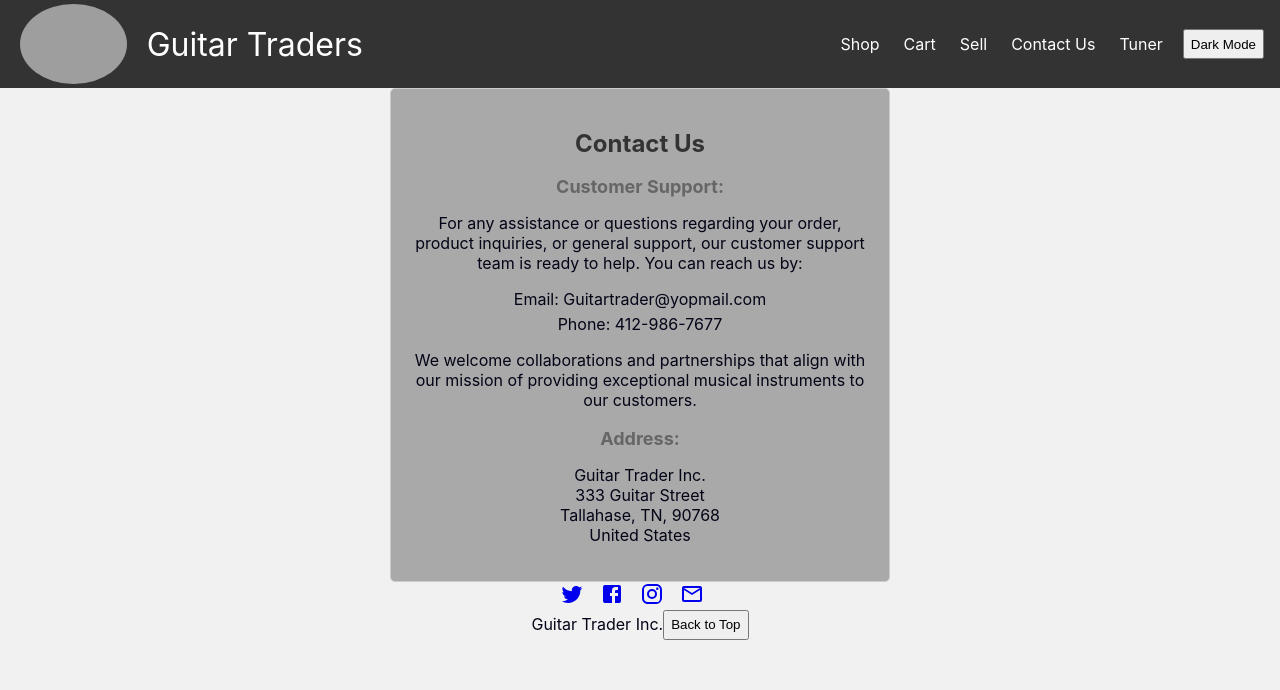
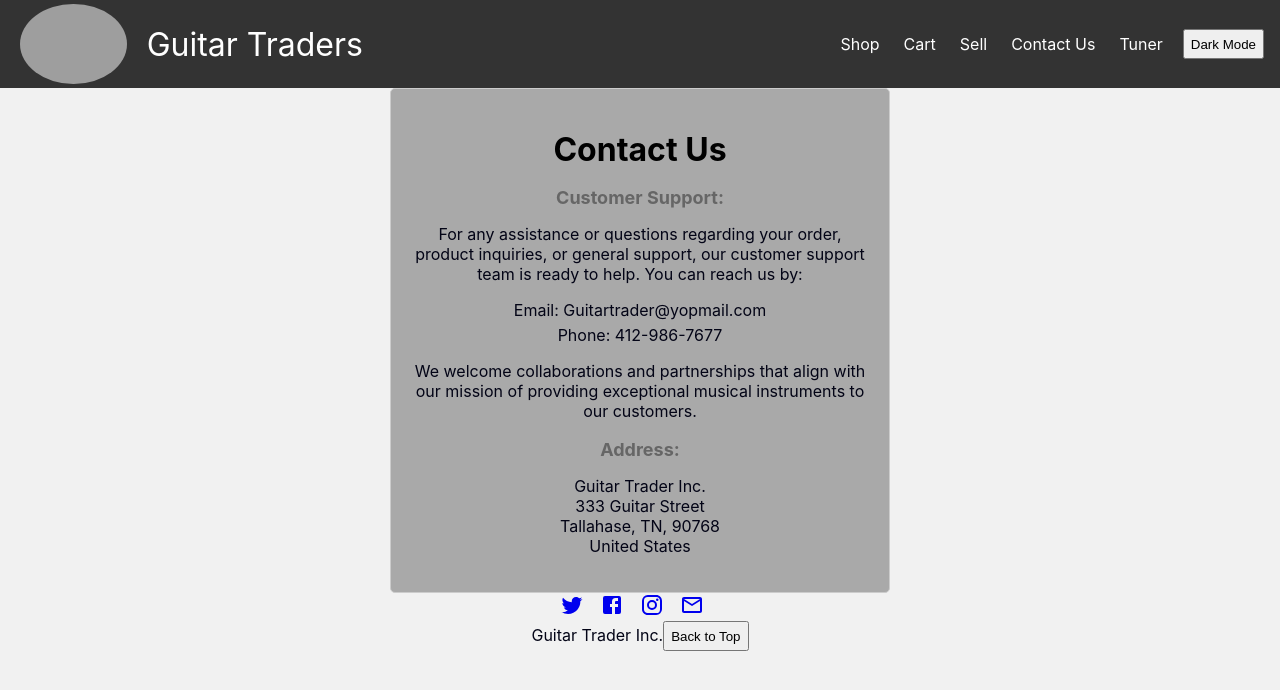
Before and after one commit to riverferguson/phase-2-project, a React (Create React App) app in the folder phase-2-project/: page /guitars/contact in a window 1280 px wide. Shown: the top 690 px of the page. Built offline with nearby package versions, Linux system fonts and the light colour scheme; data requests are answered from the project's data file; grey boxes are pictures that could not be loaded.

Commit message:
update h1 for all pages to be uniform font size / color

```diff
--- a/phase-2-project/src/components/Cart.css
+++ b/phase-2-project/src/components/Cart.css
@@ -12,3 +12,7 @@
   .cart-header {
     text-align: center;
   }
+
+  .cart h1 {
+    font-size: 2em;
+  }
--- a/phase-2-project/src/components/Cart.js
+++ b/phase-2-project/src/components/Cart.js
@@ -19,7 +19,7 @@ import './Cart.css'
 
     return (
       <div className='cart-div'>
-        <h2 className='cart-header'>Cart</h2>
+        <h1 className='cart-header'>Cart</h1>
         {cartItems.map((item, index) => (
           <div className="cart" key={index}>
             <img src={item.image} alt={item.make}/>
--- a/phase-2-project/src/components/Contact.css
+++ b/phase-2-project/src/components/Contact.css
@@ -8,9 +8,9 @@
     text-align: center;
 }
 
-.contact-us h2 {
-    color: #333;
-    font-size: 24px;
+.contact-us h1 {
+    color: black;
+    font-size: 2em;
     margin-bottom: 10px;
 }
 
--- a/phase-2-project/src/components/Contact.js
+++ b/phase-2-project/src/components/Contact.js
@@ -4,7 +4,7 @@ import "./Contact.css";
 const Contact = () => {
   return (
     <div className='contact-us'>
-      <h2>Contact Us</h2>
+      <h1>Contact Us</h1>
       <h3>Customer Support:</h3>
       <p>
         For any assistance or questions regarding your order, product inquiries, or general support, our customer support team is ready to help. You can reach us by:
```
